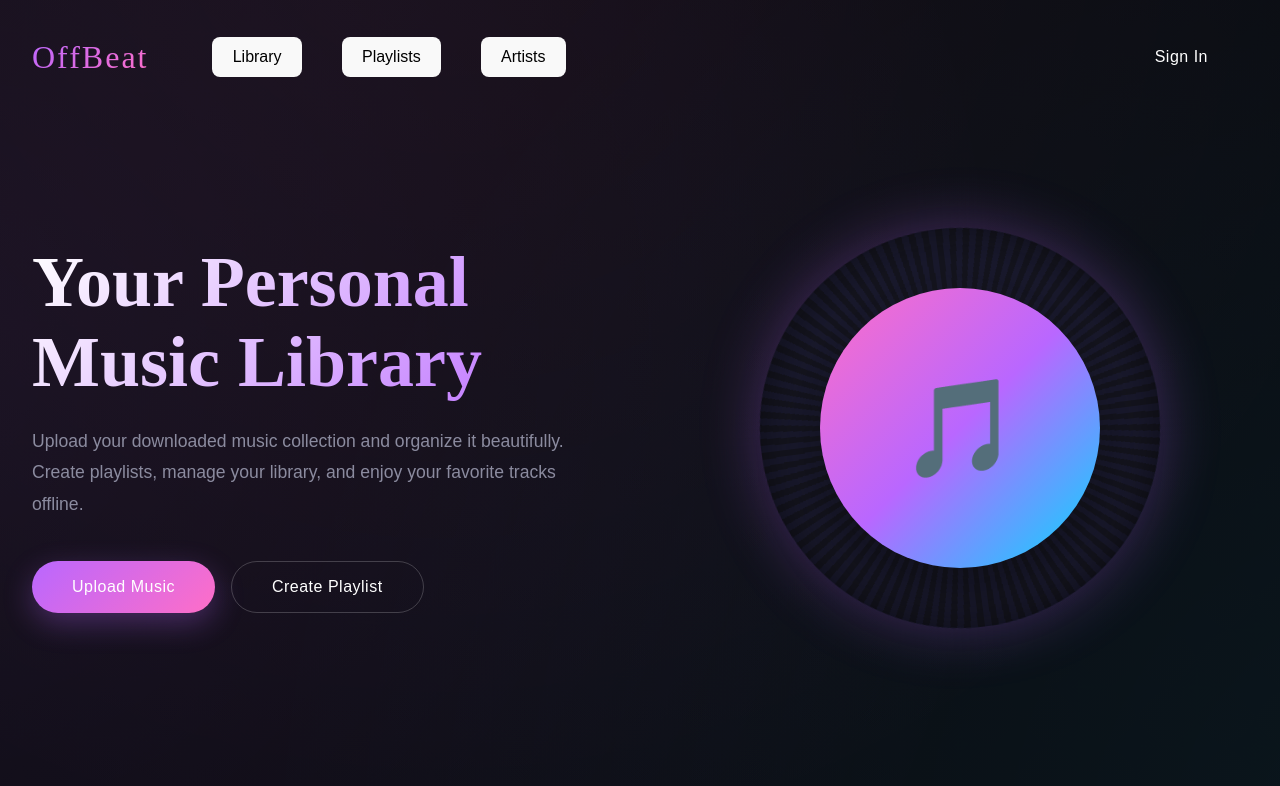
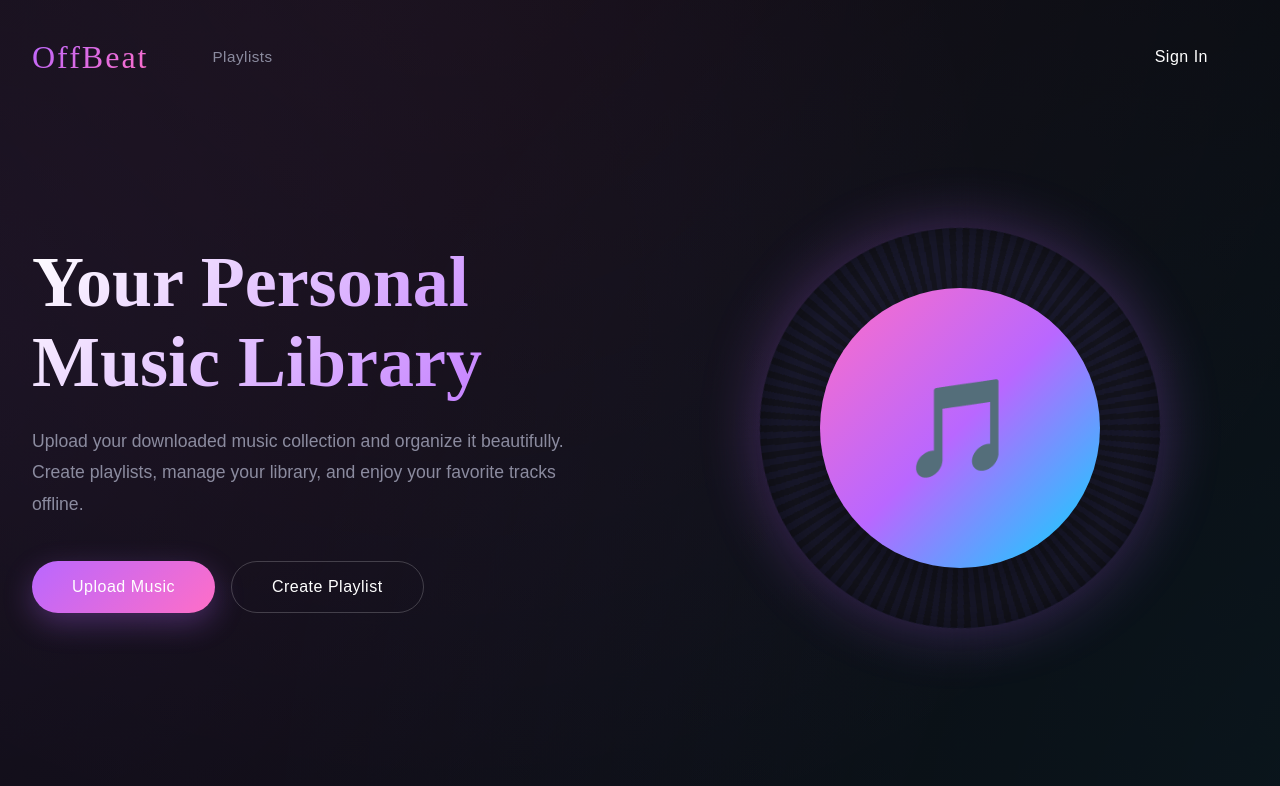
Before and after one commit to TrentGeno/MusicAppCapstoneSpr26, a React (Vite) app in the folder frontend/: page / in a window 1280 px wide. Shown: the top 786 px of the page. Built offline with nearby package versions, Linux system fonts and the light colour scheme; no server answers.

Commit message:
fixed my python shit

```diff
--- a/frontend/src/App.jsx
+++ b/frontend/src/App.jsx
@@ -1,6 +1,10 @@
 import React, { useState, useEffect, useCallback } from 'react';
 import './App.css';
 import JsMediaTags from 'jsmediatags/dist/jsmediatags.min.js';
+import { Link } from 'react-router-dom';
+import { BrowserRouter as Router, Routes, Route } from 'react-router-dom';
+
+
 import Playlist from './Playlist';
 import Soundbar from './components/Soundbar';
 import PlaylistModal from './components/modals/PlaylistModal';
@@ -310,9 +314,9 @@
       <header className="header">
         <div className="logo">OffBeat</div>
         <nav className="nav">
-        <button className="nav-link" onClick={() => setRoute('home')} onClick={(e) => { e.preventDefault(); document.getElementById('library').scrollIntoView({ behavior: 'smooth' }); }}>Library</button>
-        <button className="nav-link" onClick={() => setShowPlaylistPage(true)} onClick={(e) => { e.preventDefault(); document.getElementById('playlists').scrollIntoView({ behavior: 'smooth' }); }}>Playlists</button>
-        <button className="nav-link" onClick={() => setRoute('artists')} onClick={(e) => { e.preventDefault(); document.getElementById('artists').scrollIntoView({ behavior: 'smooth' }); }}>Artists</button>
+        {/* <a className="nav-link" href="/library">Library</a>  */}
+        <Link className="nav-link" to="/playlist">Playlists</Link>
+        {/* <a className="nav-link" href="/Artists">Artists</a> */}
         </nav>
         <button className="btn btn-signin" onClick={() => !user && openModal('signin')}>
           {user ? (
@@ -549,7 +553,9 @@
         currentSongId={currentSongId}
       />
     )}
-
+      <Routes>
+        <Route path="/playlist" element={<Playlist />} />
+      </Routes>
     </div>
   );
 }
```
Also changed, not shown: 3 other files (tests, documents, lock files or other folders).
